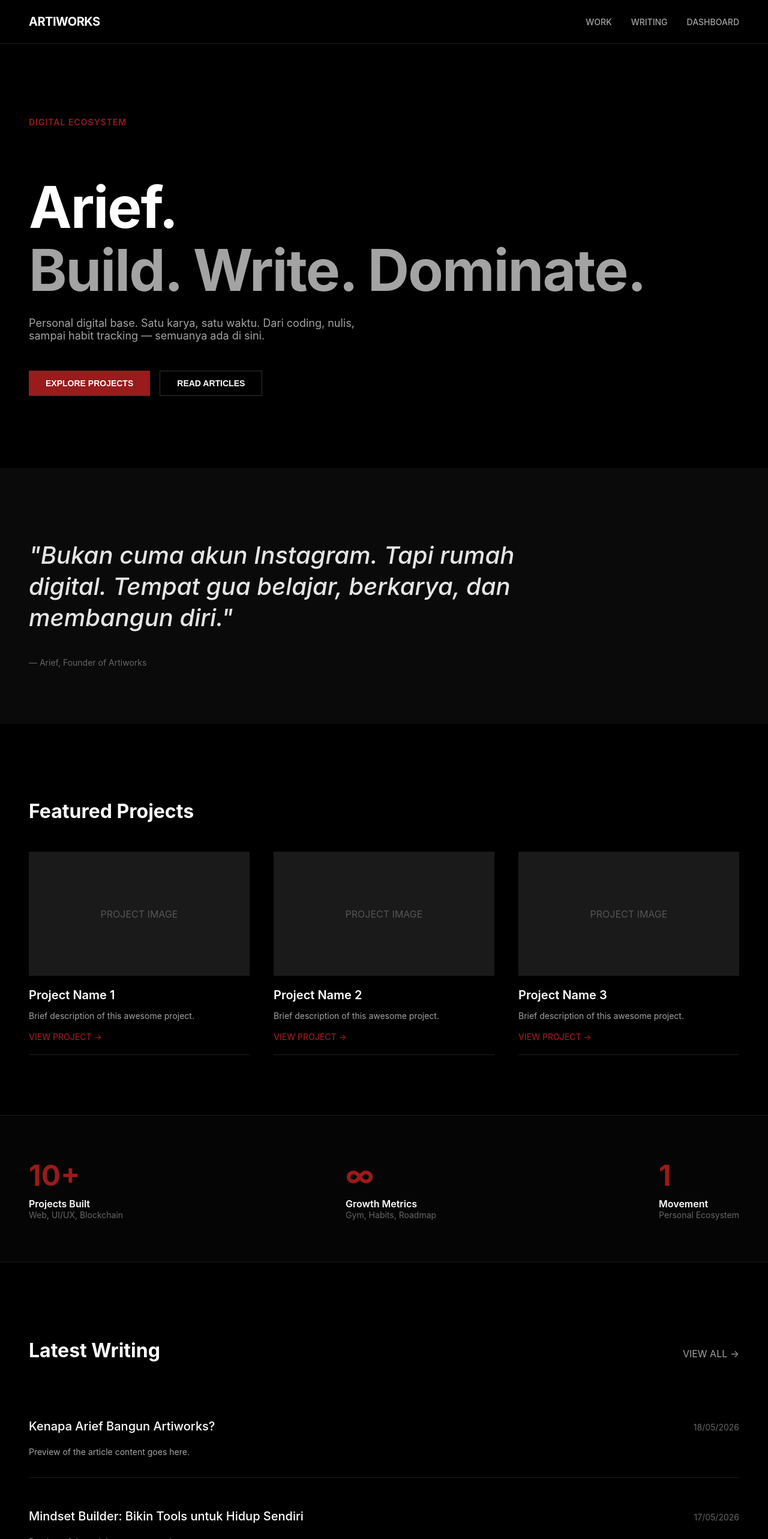
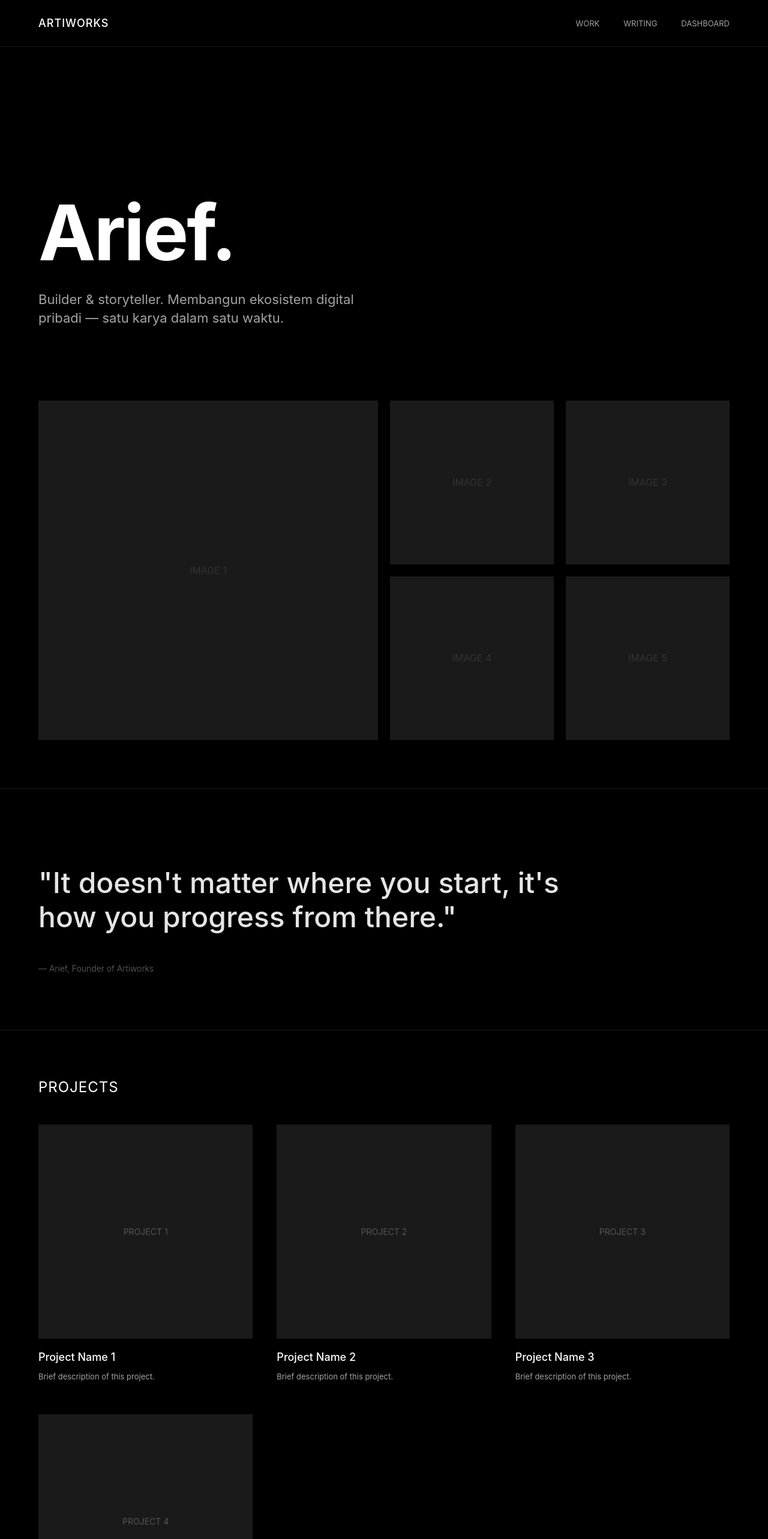
Before and after one commit to AriefFadhilahR/ARTIWORKS, a Next.js app: page / in a window 1280 px wide. Shown: the top 2566 px of the page at 60% size. Built offline with nearby package versions, Linux system fonts and the light colour scheme.

Commit message:
Update page.tsx

```diff
--- a/app/page.tsx
+++ b/app/page.tsx
@@ -7,170 +7,129 @@ export default function Home() {
       margin: 0,
       padding: 0
     }}>
-      {/* Navbar - Minimalis */}
+      {/* Navbar - Minimalis seperti Lando Norris */}
       <nav style={{
         display: 'flex',
         justifyContent: 'space-between',
         alignItems: 'center',
-        padding: '24px 48px',
+        padding: '28px 64px',
         borderBottom: '1px solid #1A1A1A',
         flexWrap: 'wrap'
       }}>
-        <span style={{ fontSize: '20px', fontWeight: 'bold', letterSpacing: '-0.5px' }}>ARTIWORKS</span>
-        <div style={{ display: 'flex', gap: '32px', fontSize: '14px', fontWeight: '500' }}>
-          <a href="#" style={{ color: '#A3A3A3', textDecoration: 'none' }}>WORK</a>
-          <a href="#" style={{ color: '#A3A3A3', textDecoration: 'none' }}>WRITING</a>
-          <a href="#" style={{ color: '#A3A3A3', textDecoration: 'none' }}>DASHBOARD</a>
+        <span style={{ fontSize: '18px', fontWeight: '500', letterSpacing: '1px' }}>ARTIWORKS</span>
+        <div style={{ display: 'flex', gap: '40px', fontSize: '13px', fontWeight: '400', textTransform: 'uppercase' }}>
+          <a href="#" style={{ color: '#A3A3A3', textDecoration: 'none' }}>Work</a>
+          <a href="#" style={{ color: '#A3A3A3', textDecoration: 'none' }}>Writing</a>
+          <a href="#" style={{ color: '#A3A3A3', textDecoration: 'none' }}>Dashboard</a>
         </div>
       </nav>
 
-      {/* Hero Section - Gaya Lando Norris: Nama Besar + Baris Tagline */}
+      {/* Hero Section - Mirip Lando Norris: Nama besar + deskripsi */}
       <section style={{
-        maxWidth: '1200px',
+        maxWidth: '1400px',
         margin: '0 auto',
-        padding: '120px 48px 80px 48px'
+        padding: '140px 64px 100px 64px'
       }}>
-        <div style={{ marginBottom: '32px' }}>
-          <span style={{
-            color: '#991B1B',
-            fontSize: '14px',
-            fontWeight: '600',
-            letterSpacing: '1px'
-          }}>DIGITAL ECOSYSTEM</span>
-        </div>
         <h1 style={{
-          fontSize: 'clamp(48px, 10vw, 96px)',
+          fontSize: 'clamp(56px, 12vw, 128px)',
           fontWeight: '700',
-          lineHeight: '1.1',
-          marginBottom: '24px',
-          letterSpacing: '-2px'
+          lineHeight: '1',
+          marginBottom: '32px',
+          letterSpacing: '-3px'
         }}>
           Arief.
-          <br />
-          <span style={{ color: '#A3A3A3' }}>Build. Write. Dominate.</span>
         </h1>
         <p style={{
-          fontSize: '18px',
+          fontSize: 'clamp(18px, 3vw, 22px)',
           color: '#A3A3A3',
           maxWidth: '600px',
-          marginBottom: '48px'
+          lineHeight: '1.4',
+          fontWeight: '400'
         }}>
-          Personal digital base. Satu karya, satu waktu. Dari coding, nulis, sampai habit tracking — semuanya ada di sini.
+          Builder & storyteller. Membangun ekosistem digital pribadi — satu karya dalam satu waktu.
         </p>
-        <div style={{ display: 'flex', gap: '16px' }}>
-          <button style={{
-            backgroundColor: '#991B1B',
-            border: 'none',
-            padding: '12px 28px',
-            color: 'white',
-            fontWeight: '600',
-            fontSize: '14px',
-            cursor: 'pointer'
-          }}>EXPLORE PROJECTS</button>
-          <button style={{
-            backgroundColor: 'transparent',
-            border: '1px solid #333',
-            padding: '12px 28px',
-            color: 'white',
-            fontWeight: '600',
-            fontSize: '14px',
-            cursor: 'pointer'
-          }}>READ ARTICLES</button>
+      </section>
+
+      {/* Featured Image Section - Gaya grid gambar Lando */}
+      <section style={{ maxWidth: '1400px', margin: '0 auto', padding: '0 64px 80px 64px' }}>
+        <div style={{
+          display: 'grid',
+          gridTemplateColumns: 'repeat(4, 1fr)',
+          gap: '20px',
+          gridAutoRows: 'minmax(200px, auto)'
+        }}>
+          {/* Grid kotak-kotak seperti gallery Lando Norris */}
+          <div style={{ gridColumn: 'span 2', gridRow: 'span 2', backgroundColor: '#1A1A1A', aspectRatio: '1/1', display: 'flex', alignItems: 'center', justifyContent: 'center', color: '#333' }}>IMAGE 1</div>
+          <div style={{ backgroundColor: '#1A1A1A', aspectRatio: '1/1', display: 'flex', alignItems: 'center', justifyContent: 'center', color: '#333' }}>IMAGE 2</div>
+          <div style={{ backgroundColor: '#1A1A1A', aspectRatio: '1/1', display: 'flex', alignItems: 'center', justifyContent: 'center', color: '#333' }}>IMAGE 3</div>
+          <div style={{ backgroundColor: '#1A1A1A', aspectRatio: '1/1', display: 'flex', alignItems: 'center', justifyContent: 'center', color: '#333' }}>IMAGE 4</div>
+          <div style={{ backgroundColor: '#1A1A1A', aspectRatio: '1/1', display: 'flex', alignItems: 'center', justifyContent: 'center', color: '#333' }}>IMAGE 5</div>
         </div>
       </section>
 
-      {/* Quote/Manifesto Section */}
+      {/* Quote Section */}
       <section style={{
-        backgroundColor: '#0A0A0A',
-        padding: '80px 48px',
-        marginTop: '40px'
+        maxWidth: '1400px',
+        margin: '0 auto',
+        padding: '80px 64px',
+        borderTop: '1px solid #1A1A1A',
+        borderBottom: '1px solid #1A1A1A',
+        marginBottom: '80px'
       }}>
-        <div style={{ maxWidth: '1200px', margin: '0 auto' }}>
         <p style={{
-            fontSize: 'clamp(24px, 5vw, 40px)',
+          fontSize: 'clamp(28px, 6vw, 48px)',
           fontWeight: '500',
-            lineHeight: '1.3',
+          lineHeight: '1.2',
           color: '#E5E5E5',
           maxWidth: '900px',
-            fontStyle: 'italic'
+          fontStyle: 'normal'
         }}>
-            "Bukan cuma akun Instagram. Tapi rumah digital. Tempat gua belajar, berkarya, dan membangun diri."
+          "It doesn't matter where you start, it's how you progress from there."
         </p>
-          <p style={{ color: '#666', marginTop: '24px', fontSize: '14px' }}>— Arief, Founder of Artiworks</p>
-        </div>
+        <p style={{ color: '#666', marginTop: '24px', fontSize: '14px', fontWeight: '300' }}>— Arief, Founder of Artiworks</p>
       </section>
 
-      {/* Projects Showcase - Gaya Grid Lando Norris */}
-      <section style={{ maxWidth: '1200px', margin: '0 auto', padding: '100px 48px' }}>
-        <h2 style={{ fontSize: '32px', fontWeight: '700', marginBottom: '48px' }}>Featured Projects</h2>
+      {/* Projects Grid - Mirip Hall of Fame Helmet section */}
+      <section style={{ maxWidth: '1400px', margin: '0 auto', padding: '0 64px 100px 64px' }}>
+        <h2 style={{ fontSize: '24px', fontWeight: '400', marginBottom: '48px', letterSpacing: '1px' }}>PROJECTS</h2>
         <div style={{
           display: 'grid',
-          gridTemplateColumns: 'repeat(auto-fit, minmax(300px, 1fr))',
+          gridTemplateColumns: 'repeat(auto-fill, minmax(280px, 1fr))',
           gap: '40px'
         }}>
-          {[1, 2, 3].map((item) => (
-            <div key={item} style={{ borderBottom: '1px solid #222', paddingBottom: '20px' }}>
+          {[1, 2, 3, 4].map((item) => (
+            <div key={item}>
               <div style={{
                 backgroundColor: '#1A1A1A',
-                aspectRatio: '16/9',
+                aspectRatio: '1/1',
                 marginBottom: '20px',
                 display: 'flex',
                 alignItems: 'center',
                 justifyContent: 'center',
-                color: '#555'
-              }}>PROJECT IMAGE</div>
-              <h3 style={{ fontSize: '20px', fontWeight: '600', marginBottom: '8px' }}>Project Name {item}</h3>
-              <p style={{ color: '#A3A3A3', fontSize: '14px', marginBottom: '16px' }}>Brief description of this awesome project.</p>
-              <a href="#" style={{ color: '#991B1B', textDecoration: 'none', fontSize: '14px', fontWeight: '500' }}>VIEW PROJECT →</a>
+                color: '#555',
+                fontSize: '14px'
+              }}>PROJECT {item}</div>
+              <h3 style={{ fontSize: '18px', fontWeight: '500', marginBottom: '8px' }}>Project Name {item}</h3>
+              <p style={{ color: '#A3A3A3', fontSize: '13px', lineHeight: '1.4' }}>Brief description of this project.</p>
             </div>
           ))}
         </div>
       </section>
 
-      {/* Stats & Metrics Section */}
-      <section style={{
-        backgroundColor: '#050505',
-        borderTop: '1px solid #1A1A1A',
-        borderBottom: '1px solid #1A1A1A',
-        padding: '70px 48px'
-      }}>
-        <div style={{ maxWidth: '1200px', margin: '0 auto', display: 'flex', justifyContent: 'space-between', flexWrap: 'wrap', gap: '40px' }}>
-          <div>
-            <div style={{ color: '#991B1B', fontSize: '48px', fontWeight: '700' }}>10+</div>
-            <div style={{ fontWeight: '600', marginTop: '8px' }}>Projects Built</div>
-            <div style={{ color: '#666', fontSize: '14px' }}>Web, UI/UX, Blockchain</div>
-          </div>
-          <div>
-            <div style={{ color: '#991B1B', fontSize: '48px', fontWeight: '700' }}>∞</div>
-            <div style={{ fontWeight: '600', marginTop: '8px' }}>Growth Metrics</div>
-            <div style={{ color: '#666', fontSize: '14px' }}>Gym, Habits, Roadmap</div>
-          </div>
-          <div>
-            <div style={{ color: '#991B1B', fontSize: '48px', fontWeight: '700' }}>1</div>
-            <div style={{ fontWeight: '600', marginTop: '8px' }}>Movement</div>
-            <div style={{ color: '#666', fontSize: '14px' }}>Personal Ecosystem</div>
-          </div>
-        </div>
-      </section>
-
-      {/* Writing Teaser */}
-      <section style={{ maxWidth: '1200px', margin: '0 auto', padding: '100px 48px' }}>
-        <div style={{ display: 'flex', justifyContent: 'space-between', alignItems: 'baseline', flexWrap: 'wrap', marginBottom: '48px' }}>
-          <h2 style={{ fontSize: '32px', fontWeight: '700' }}>Latest Writing</h2>
-          <a href="#" style={{ color: '#A3A3A3', textDecoration: 'none' }}>VIEW ALL →</a>
-        </div>
+      {/* Writing Section */}
+      <section style={{ maxWidth: '1400px', margin: '0 auto', padding: '0 64px 100px 64px' }}>
+        <h2 style={{ fontSize: '24px', fontWeight: '400', marginBottom: '48px', letterSpacing: '1px' }}>WRITING</h2>
         <div style={{ display: 'flex', flexDirection: 'column', gap: '32px' }}>
           {[
-            { title: "Kenapa Arief Bangun Artiworks?", date: "18/05/2026" },
-            { title: "Mindset Builder: Bikin Tools untuk Hidup Sendiri", date: "17/05/2026" },
-            { title: "Dari IG ke Digital Base: Evolusi Personal Branding", date: "16/05/2026" }
+            { title: "Kenapa Arief Bangun Artiworks?", date: "2026" },
+            { title: "Mindset Builder: Bikin Tools untuk Hidup Sendiri", date: "2026" },
+            { title: "Dari IG ke Digital Base", date: "2026" }
           ].map((post, idx) => (
-            <div key={idx} style={{ borderBottom: '1px solid #1A1A1A', paddingBottom: '20px' }}>
+            <div key={idx} style={{ borderBottom: '1px solid #1A1A1A', paddingBottom: '24px' }}>
               <div style={{ display: 'flex', justifyContent: 'space-between', alignItems: 'baseline', flexWrap: 'wrap' }}>
-                <h3 style={{ fontSize: '20px', fontWeight: '500', marginBottom: '8px' }}>{post.title}</h3>
-                <span style={{ color: '#666', fontSize: '14px' }}>{post.date}</span>
+                <h3 style={{ fontSize: '18px', fontWeight: '400', marginBottom: '8px' }}>{post.title}</h3>
+                <span style={{ color: '#666', fontSize: '12px' }}>{post.date}</span>
               </div>
-              <p style={{ color: '#A3A3A3', fontSize: '14px' }}>Preview of the article content goes here.</p>
             </div>
           ))}
         </div>
@@ -179,13 +138,21 @@ export default function Home() {
       {/* Footer */}
       <footer style={{
         borderTop: '1px solid #1A1A1A',
-        padding: '48px 48px 32px 48px',
-        textAlign: 'center',
-        color: '#666',
-        fontSize: '12px'
+        padding: '48px 64px',
+        display: 'flex',
+        justifyContent: 'space-between',
+        alignItems: 'center',
+        flexWrap: 'wrap',
+        gap: '20px',
+        fontSize: '12px',
+        color: '#666'
       }}>
-        <p>© 2026 ARTIWORKS — Digital base of Arief</p>
-        <p style={{ marginTop: '16px' }}>Built with Next.js • Hosted on Vercel</p>
+        <span>© 2026 ARTIWORKS</span>
+        <div style={{ display: 'flex', gap: '32px' }}>
+          <a href="#" style={{ color: '#666', textDecoration: 'none' }}>Instagram</a>
+          <a href="#" style={{ color: '#666', textDecoration: 'none' }}>GitHub</a>
+          <a href="#" style={{ color: '#666', textDecoration: 'none' }}>Contact</a>
+        </div>
       </footer>
     </div>
   );
```
Lines whose indentation alone changed are shown as unchanged.
